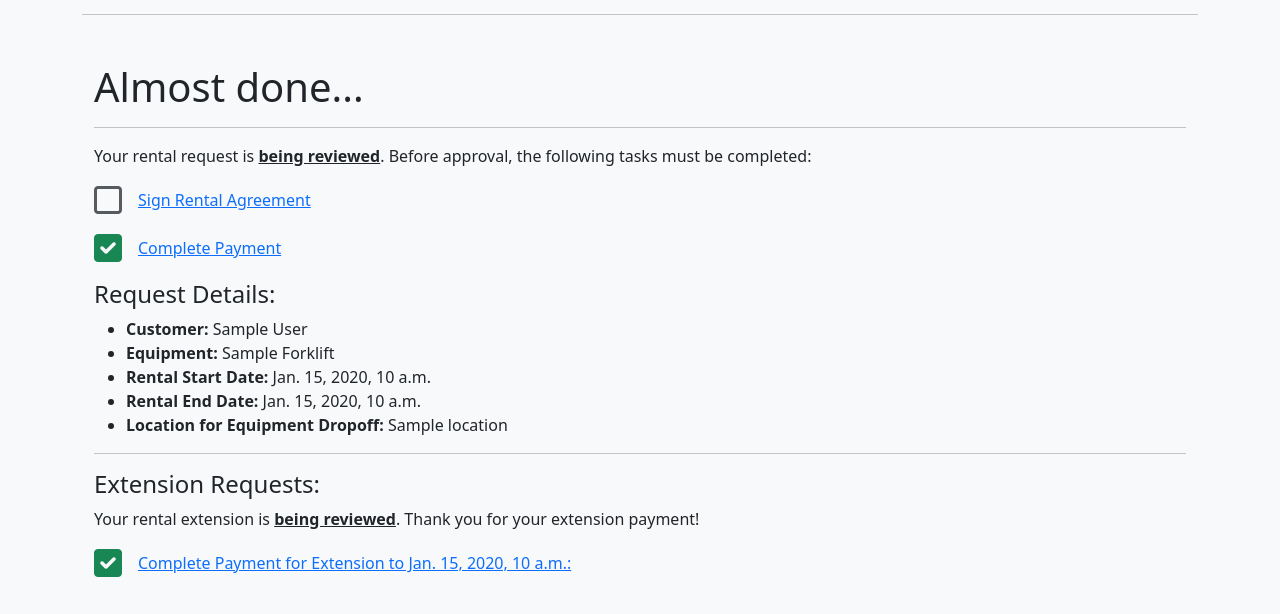
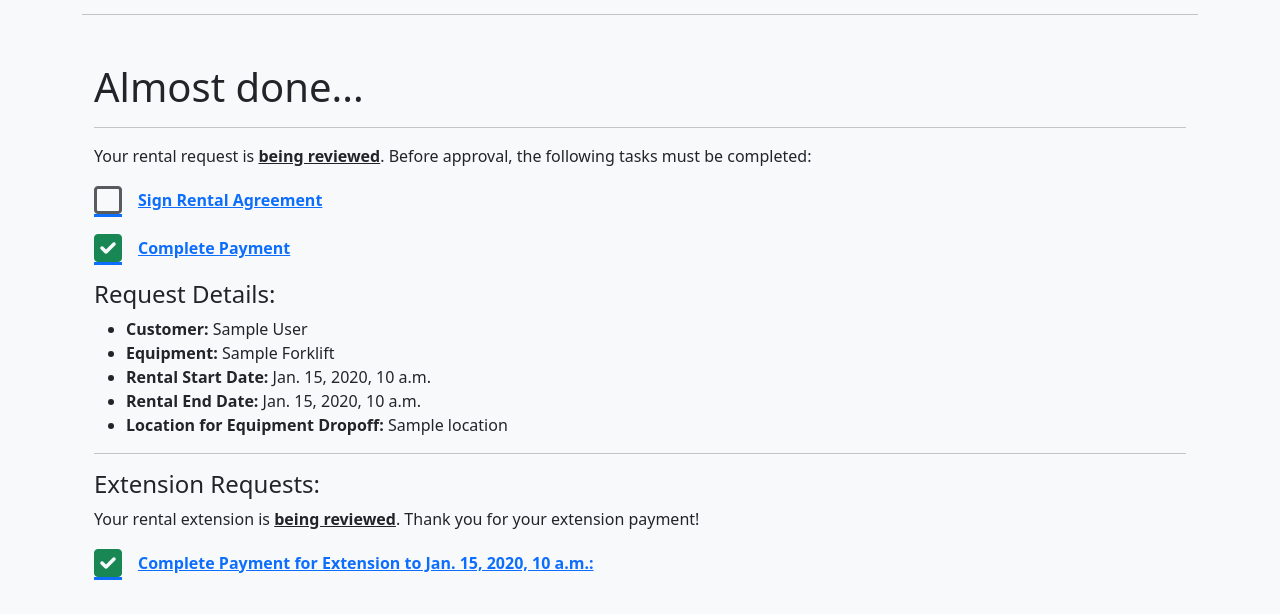
Before and after one commit to TheJoshBaxter/ezRENT, a Django app: template customerPortal/templates/customer_confirmation.html in a window 1280 px wide. Shown: the part 186-800 px from the top of the page. Run offline with Django 4.2, Linux system fonts and the light colour scheme; the template is opened without the code that fills it: most values are stand-ins (such as "Sample title", 1, 10 or a date in 2020); some libraries are stand-ins or nearby versions.

Commit message:
made the checkbox button clickable on the confirmation pages

```diff
--- a/customerPortal/templates/customer_confirmation.html
+++ b/customerPortal/templates/customer_confirmation.html
@@ -15,14 +15,18 @@
     <div class="checklist">
         <div class="checklist-item d-flex align-items-center mb-3">
             <!-- Task 1: Sign Rental Agreement -->
-            <i class="{% if contract_signed %}fas fa-check-square text-success{% else %}far fa-square text-muted{% endif %} fa-2x me-3"></i>
-            <a href="#" data-bs-toggle="modal" data-bs-target="#signAgreementModal">Sign Rental Agreement</a>
+            <a href="#" data-bs-toggle="modal" data-bs-target="#signAgreementModal" class="d-flex align-items-center">
+                <i class="{% if contract_signed %}fas fa-check-square text-success{% else %}far fa-square text-muted{% endif %} fa-2x me-3"></i>
+                <span class="fw-bold">Sign Rental Agreement</span>
+            </a>
         </div>
 
         <div class="checklist-item d-flex align-items-center mb-3">
             <!-- Task 2: Make Payment -->
-            <i class="{% if paid %}fas fa-check-square text-success{% else %}far fa-square text-muted{% endif %} fa-2x me-3"></i>
-            <a href="#" data-bs-toggle="modal" data-bs-target="#paymentModal">Complete Payment</a>
+            <a href="#" data-bs-toggle="modal" data-bs-target="#paymentModal" class="d-flex align-items-center">
+                <i class="{% if paid %}fas fa-check-square text-success{% else %}far fa-square text-muted{% endif %} fa-2x me-3"></i>
+                <span class="fw-bold">Complete Payment</span>
+            </a>
         </div>
     </div>
 
@@ -274,8 +278,10 @@
     {% endif %}
     <div class="checklist-item d-flex align-items-center mb-3">
         <!-- Task 2: Make Payment -->
-        <i class="{% if extension.paid %}fas fa-check-square text-success{% else %}far fa-square text-muted{% endif %} fa-2x me-3"></i>
-        <a href="#" data-bs-toggle="modal" data-bs-target="#extensionPaymentModal-{{ extension.id }}">Complete Payment for Extension to {{extension.new_end_date}}:</a>
+        <a href="#" data-bs-toggle="modal" data-bs-target="#extensionPaymentModal-{{ extension.id }}" class="d-flex align-items-center">
+            <i class="{% if extension.paid %}fas fa-check-square text-success{% else %}far fa-square text-muted{% endif %} fa-2x me-3"></i>
+            <span class="fw-bold">Complete Payment for Extension to {{extension.new_end_date}}:</span>
+        </a>
     </div>
 
     <!-- Complete EXTENSION Payment Modal -->
```
Also changed, not shown: customerPortal/templates/confirmation.html (+12 -6 lines).
